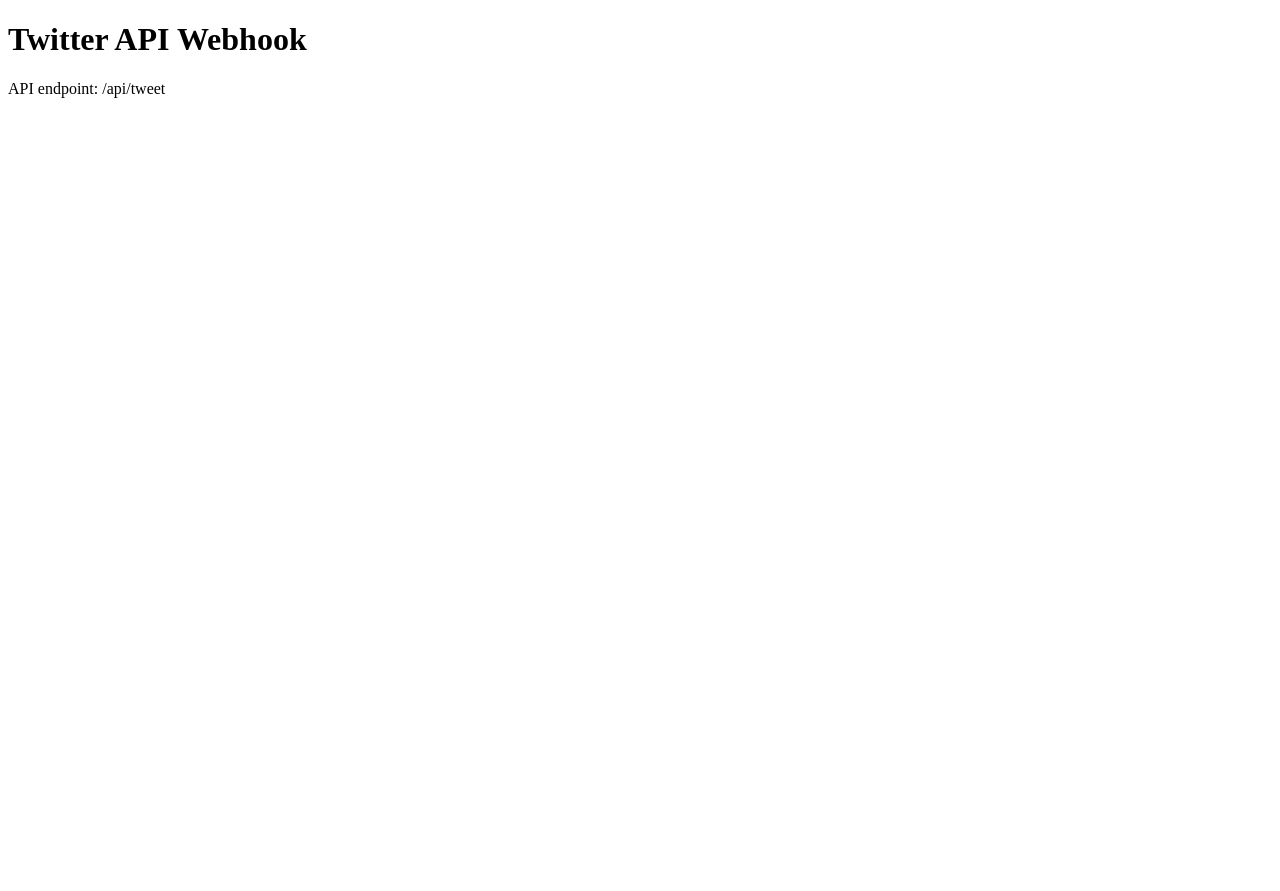
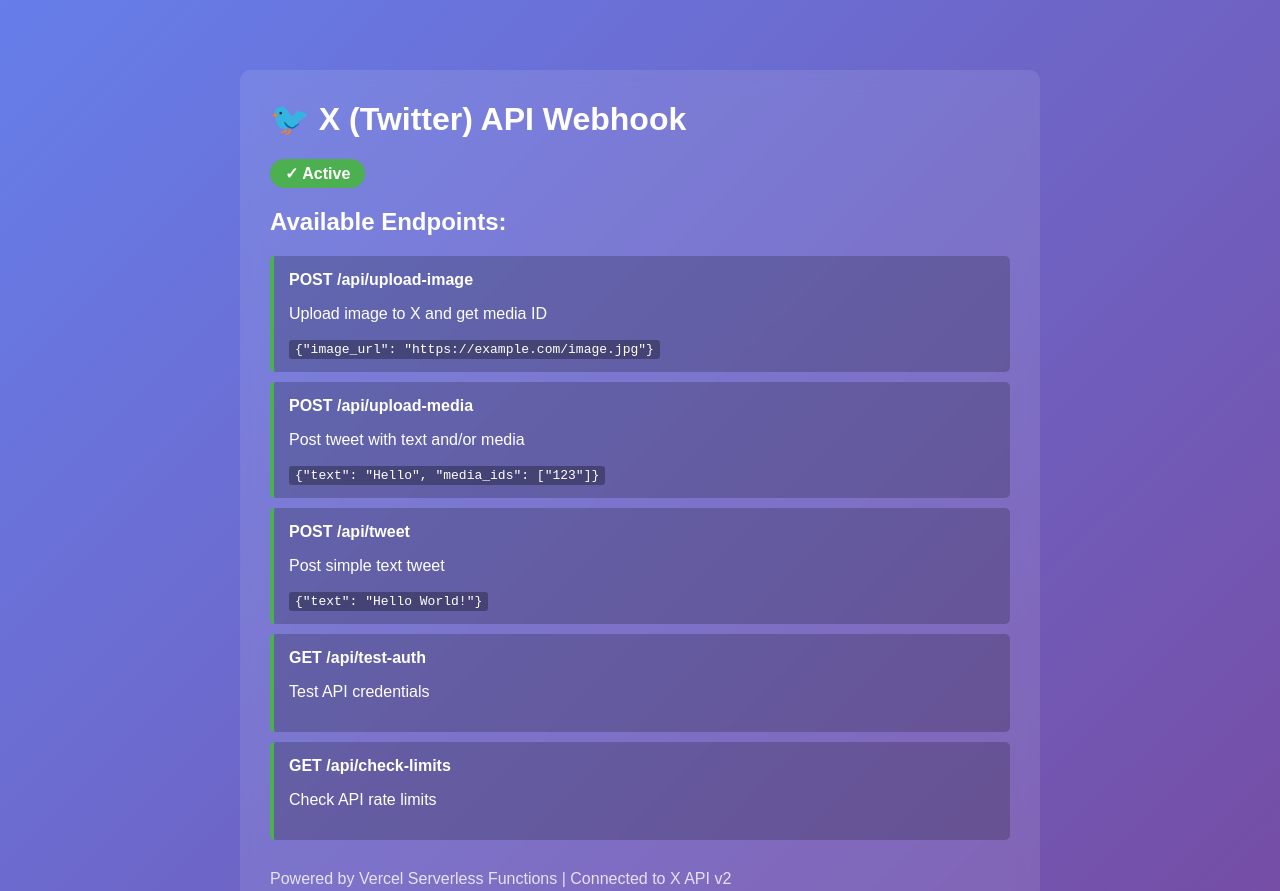
Before and after one commit to Abdur-Rahman-HQ/twitter-webhook, a website: page index.html in a window 1280 px wide. Shown: the top 891 px of the page. Before the commit the page ends 800 px from the top, so only its background shows below. Drawn offline with Linux system fonts and the light colour scheme.

Commit message:
Update index.html

```diff
--- a/index.html
+++ b/index.html
@@ -1,10 +1,84 @@
 <!DOCTYPE html>
-<html>
+<html lang="en">
 <head>
-    <title>Twitter Webhook</title>
+    <meta charset="UTF-8">
+    <meta name="viewport" content="width=device-width, initial-scale=1.0">
+    <title>X (Twitter) Webhook API</title>
+    <style>
+        body {
+            font-family: Arial, sans-serif;
+            max-width: 800px;
+            margin: 50px auto;
+            padding: 20px;
+            background: linear-gradient(135deg, #667eea 0%, #764ba2 100%);
+            color: white;
+        }
+        .container {
+            background: rgba(255, 255, 255, 0.1);
+            padding: 30px;
+            border-radius: 10px;
+            backdrop-filter: blur(10px);
+        }
+        h1 { margin-top: 0; }
+        .endpoint {
+            background: rgba(0, 0, 0, 0.2);
+            padding: 15px;
+            margin: 10px 0;
+            border-radius: 5px;
+            border-left: 4px solid #4CAF50;
+        }
+        code {
+            background: rgba(0, 0, 0, 0.3);
+            padding: 2px 6px;
+            border-radius: 3px;
+        }
+        .status {
+            display: inline-block;
+            background: #4CAF50;
+            padding: 5px 15px;
+            border-radius: 20px;
+            font-weight: bold;
+        }
+    </style>
 </head>
 <body>
-    <h1>Twitter API Webhook</h1>
-    <p>API endpoint: /api/tweet</p>
+    <div class="container">
+        <h1>🐦 X (Twitter) API Webhook</h1>
+        <p><span class="status">✓ Active</span></p>
+
+        <h2>Available Endpoints:</h2>
+
+        <div class="endpoint">
+            <strong>POST /api/upload-image</strong>
+            <p>Upload image to X and get media ID</p>
+            <code>{"image_url": "https://example.com/image.jpg"}</code>
+        </div>
+
+        <div class="endpoint">
+            <strong>POST /api/upload-media</strong>
+            <p>Post tweet with text and/or media</p>
+            <code>{"text": "Hello", "media_ids": ["123"]}</code>
+        </div>
+
+        <div class="endpoint">
+            <strong>POST /api/tweet</strong>
+            <p>Post simple text tweet</p>
+            <code>{"text": "Hello World!"}</code>
+        </div>
+
+        <div class="endpoint">
+            <strong>GET /api/test-auth</strong>
+            <p>Test API credentials</p>
+        </div>
+
+        <div class="endpoint">
+            <strong>GET /api/check-limits</strong>
+            <p>Check API rate limits</p>
+        </div>
+
+        <p style="margin-top: 30px; opacity: 0.8;">
+            Powered by Vercel Serverless Functions | Connected to X API v2
+        </p>
+    </div>
 </body>
 </html>
```
